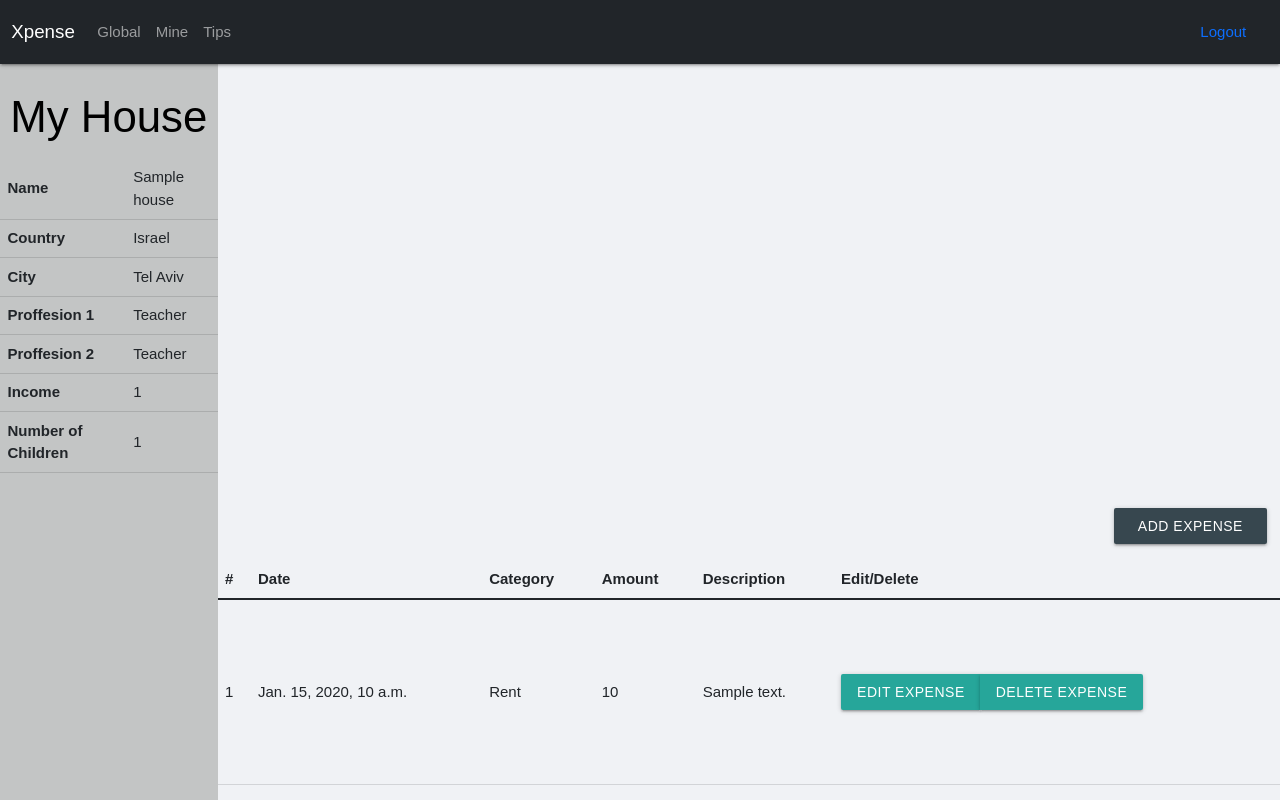
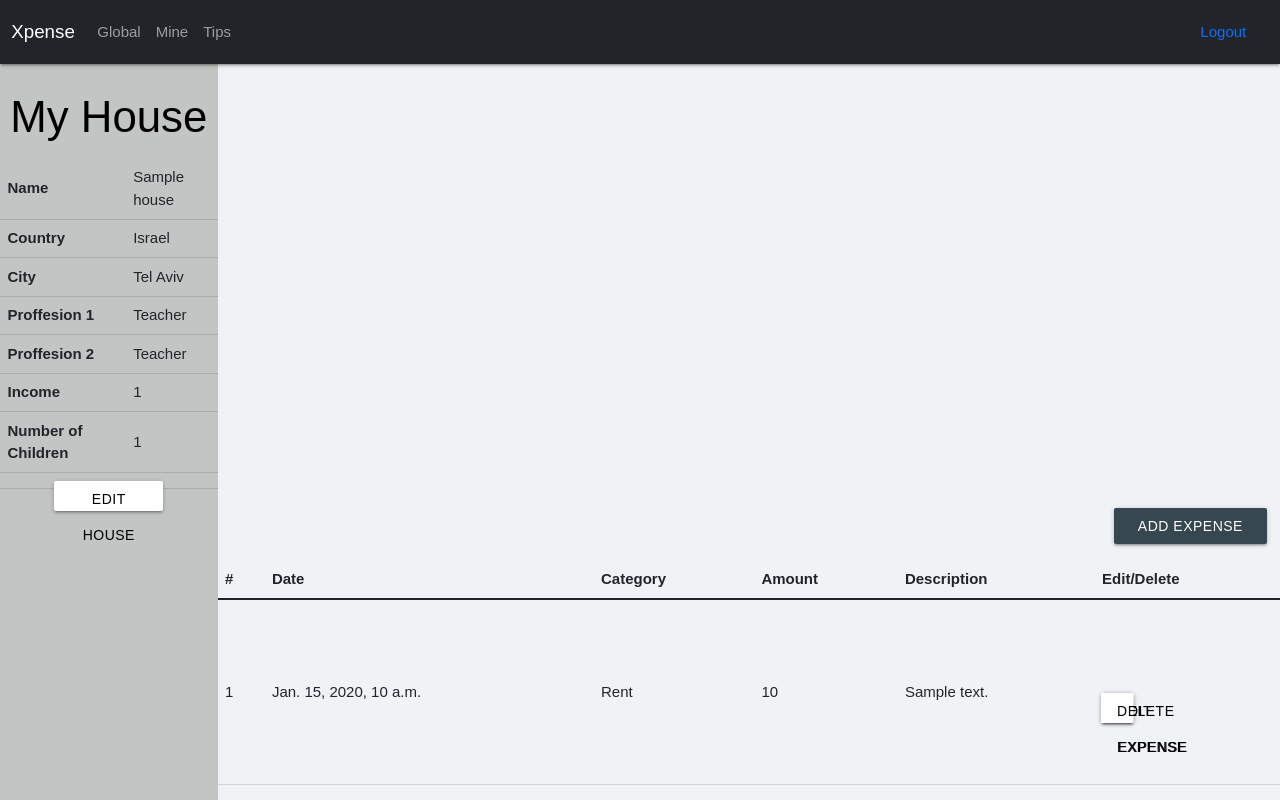
Before and after one commit to redhat-beyond/Xpense, a Django app: page /house/ in a window 1280 px wide. Run offline with Django 4.2, Linux system fonts and the light colour scheme; a user stored in the database is signed in; data comes from the database, SQL or seed files in the repository; tables that the repository leaves empty hold one stand-in row (values such as "Sample post"); some libraries are stand-ins or nearby versions.

Commit message:
Mine Page: Add the option to edit house after creation
Signed-off-by: Shelly Golden <shelly.golden@gmail.com>

```diff
--- a/house/constants.py
+++ b/house/constants.py
@@ -11,3 +11,4 @@ USER_LOGIN_PAGE_ROUTE = 'registration/login.html'
 USER_SIGNUP_ROUTE = 'registration/signup.html'
 HOUSE_CREATE_ROUTE = 'house_view/house_create.html'
 MINE_EDIT_EXPENSE_ROUTE = 'house_view/edit_expense.html'
+MINE_EDIT_HOUSE = 'house_view/edit_house.html'
--- a/house/views.py
+++ b/house/views.py
@@ -9,6 +9,7 @@ from house.constants import (
     HOUSE_CREATE_ROUTE,
     MINE_ADD_EXPENSE_ROUTE,
     MINE_EDIT_EXPENSE_ROUTE,
+    MINE_EDIT_HOUSE,
 )
 from .forms import HouseForm, HouseCreationForm, ExpenseForm
 from .models import House
@@ -128,3 +129,18 @@ def delete_expense(request, id):
         return request
     expense.delete()
     return HttpResponseRedirect('/../house')
+
+
+@login_required
+def edit_house(request):
+    user = request.user
+    house = user.house
+    form = HouseForm(request.POST or None, instance=house)
+    context = {'form': form}
+    if request.method == "POST":
+        if form.is_valid():
+            house = form.save(commit=False)
+            house.save()
+            return HttpResponseRedirect('/../house')
+    else:
+        return render(request, MINE_EDIT_HOUSE, context)
--- a/static/css/mine.css
+++ b/static/css/mine.css
@@ -45,3 +45,16 @@
     padding-top: 15px;
   }
 }
+
+a.btn.btn-secondary {
+  width: 50%;
+  height: 30px;
+  position: absolute;
+  color: black;
+  left: 25%;
+  background-color: white;
+}
+
+a.btn.btn-secondary:hover {
+  background-color: lightgrey;
+}
--- a/templates/house_view/house_table.html
+++ b/templates/house_view/house_table.html
@@ -30,5 +30,10 @@
       <th>Number of Children</th>
         <td>{{ house.children }}</td>
     </tr>
+    <tr>
+        <td>
+            <a class="btn btn-secondary" href="edit_house" role="button">Edit House</a>
+        </td>
+    </tr>
 </table>
 {%endblock table%}
```
Also changed, not shown: templates/house_view/edit_house.html (added, +22 -0 lines), tests/my_house_tests.py (+14 -1 lines).
